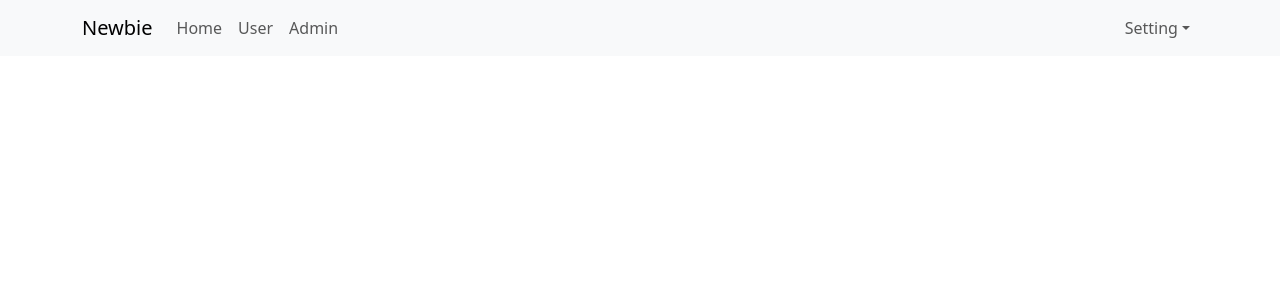
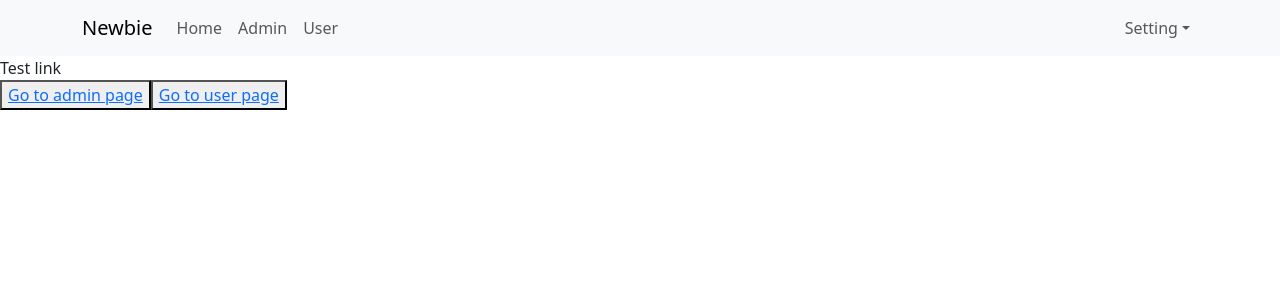
Before and after one commit to NguyenBongQuyen/react, a React (Create React App) app: page / in a window 1280 px wide. Shown: the top 300 px of the page. Built offline with nearby package versions, Linux system fonts and the light colour scheme.

Commit message:
48. Điều hướng trang với Link

```diff
--- a/src/App.js
+++ b/src/App.js
@@ -1,10 +1,22 @@
 import './App.scss';
 import Header from './components/Header/Header';
+import { Link } from 'react-router-dom';
 
 const App = () => {
   return (
     <div className="app-container">
-      <Header></Header>
+      <Header />
+      <div>
+          Test link
+          <div>
+            <button>
+              <Link to={"/admins"}>Go to admin page</Link>
+            </button>
+            <button>
+              <Link to={"/users"}>Go to user page</Link>
+            </button>
+          </div>
+        </div>
     </div>
   );
 }
--- /dev/null
+++ b/src/components/Admin/Admin.js
@@ -0,0 +1,7 @@
+const Admin = (props) => {
+    return (
+        <div>Admin component</div>
+    )
+}
+
+export default Admin;
--- a/src/components/Header/Header.js
+++ b/src/components/Header/Header.js
@@ -2,6 +2,7 @@
 import Nav from 'react-bootstrap/Nav';
 import Navbar from 'react-bootstrap/Navbar';
 import NavDropdown from 'react-bootstrap/NavDropdown';
+import { Link } from 'react-router-dom';
 
 const Header = () => {
   return (
@@ -11,9 +12,12 @@
             <Navbar.Toggle aria-controls="basic-navbar-nav" />
             <Navbar.Collapse id="basic-navbar-nav">
                 <Nav className="me-auto">
-                    <Nav.Link href="#home">Home</Nav.Link>
-                    <Nav.Link href="#link">User</Nav.Link>
-                    <Nav.Link href="#link">Admin</Nav.Link>
+                    <Link to={'/'} className='nav-link'>Home</Link>
+                    <Link to={'/admins'} className='nav-link'>Admin</Link>
+                    <Link to={'/users'} className='nav-link'>User</Link>
+                    {/* <Nav.Link href="/">Home</Nav.Link>
+                    <Nav.Link href="/admins">Admin</Nav.Link>
+                    <Nav.Link href="/users">User</Nav.Link> */}
                 </Nav>
                 <Nav>
                     <NavDropdown title="Setting" id="basic-nav-dropdown">
--- /dev/null
+++ b/src/components/User/User.js
@@ -0,0 +1,7 @@
+const User = (props) => {
+    return (
+        <div>User component</div>
+    )
+}
+
+export default User;
--- a/src/index.js
+++ b/src/index.js
@@ -5,12 +5,21 @@
 import { Provider } from 'react-redux';
 import store from './redux/store';
 import 'bootstrap/dist/css/bootstrap.min.css';
+import { BrowserRouter, Routes, Route } from 'react-router-dom';
+import Admin from './components/Admin/Admin';
+import User from './components/User/User';
 
 const root = ReactDOM.createRoot(document.getElementById('root'));
 root.render(
   <Provider store={store}>
     {/* <React.StrictMode> */}
-    <App />
+    <BrowserRouter>
+      <Routes>
+        <Route path='/' element={<App />} />
+        <Route path='admins' element={<Admin />} />
+        <Route path='users' element={<User />} />
+      </Routes>
+    </BrowserRouter>
     {/* </React.StrictMode> */}
   </Provider>
 );
```
